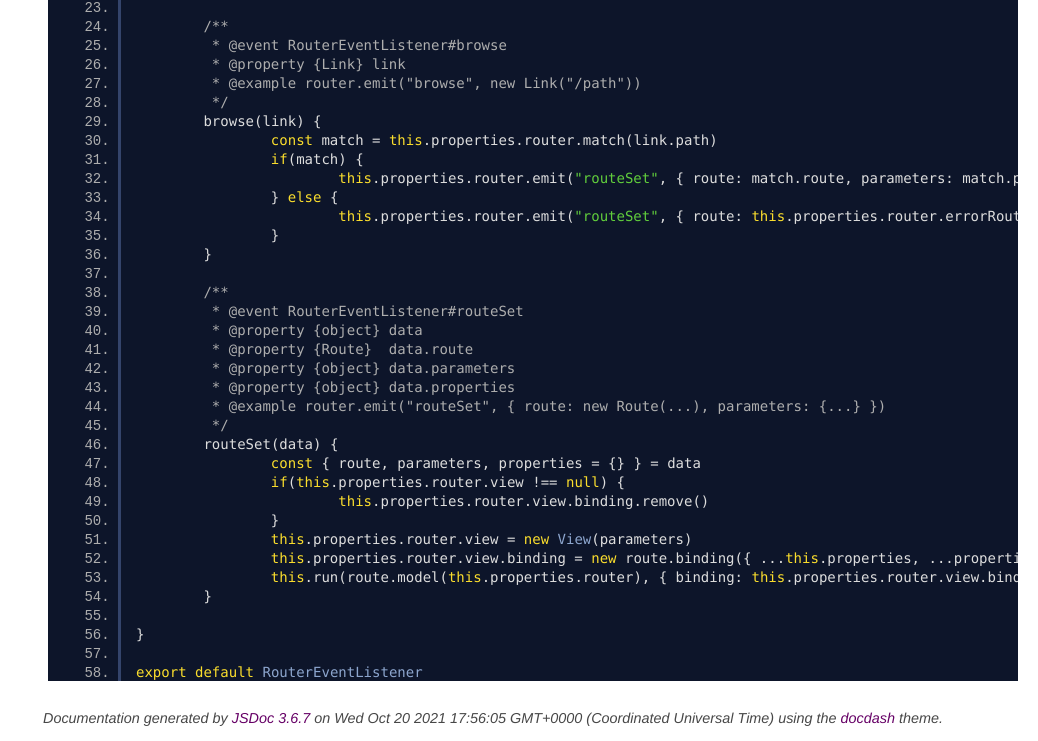
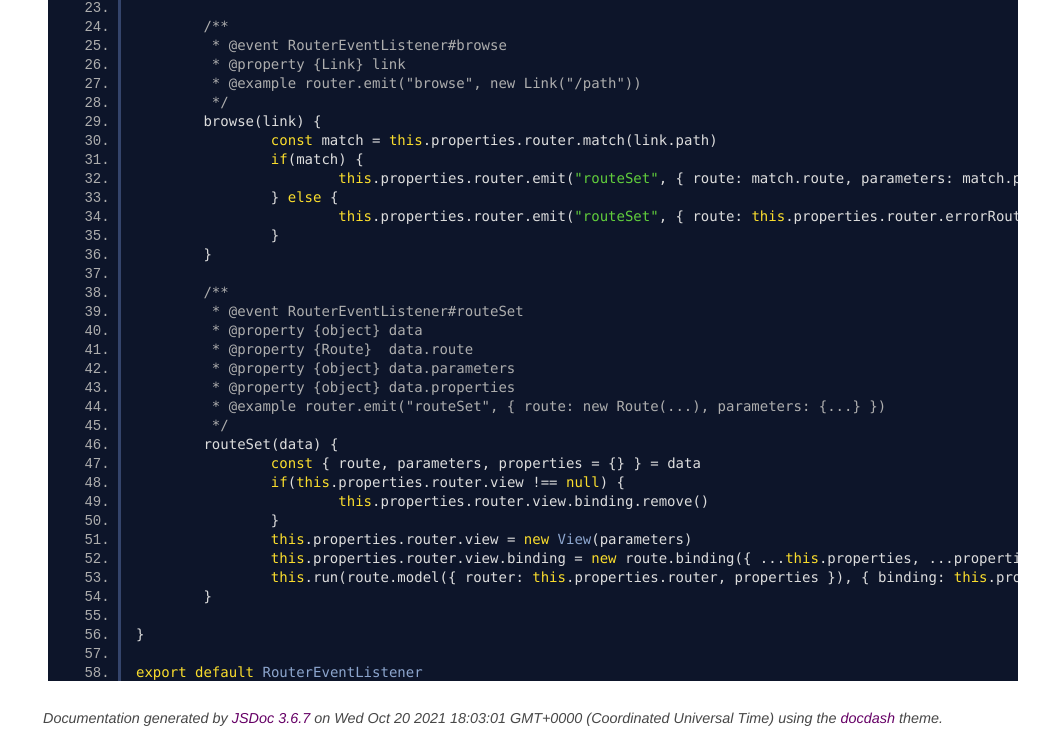
Before and after one commit to thoughtsunificator/domodel-router, a plain HTML site: page model_router.event.js.html in a window 1280 px wide. Shown: the part 579-1320 px from the top of the page, without its empty margins (242-1280 px from the left). Drawn offline with Linux system fonts and the light colour scheme.

Commit message:
Update gh-pages to output generated at 2052cff

```diff
--- a/model_router.event.js.html
+++ b/model_router.event.js.html
@@ -96,7 +96,7 @@ class RouterEventListener extends EventListener {
 		}
 		this.properties.router.view = new View(parameters)
 		this.properties.router.view.binding = new route.binding({ ...this.properties, ...properties })
-		this.run(route.model(this.properties.router), { binding: this.properties.router.view.binding })
+		this.run(route.model({ router: this.properties.router, properties }), { binding: this.properties.router.view.binding })
 	}
 
 }
@@ -116,7 +116,7 @@ export default RouterEventListener
 <br class="clear">
 
 <footer>
-    Documentation generated by <a href="https://github.com/jsdoc3/jsdoc">JSDoc 3.6.7</a> on Wed Oct 20 2021 17:56:05 GMT+0000 (Coordinated Universal Time) using the <a href="https://github.com/clenemt/docdash">docdash</a> theme.
+    Documentation generated by <a href="https://github.com/jsdoc3/jsdoc">JSDoc 3.6.7</a> on Wed Oct 20 2021 18:03:01 GMT+0000 (Coordinated Universal Time) using the <a href="https://github.com/clenemt/docdash">docdash</a> theme.
 </footer>
 
 <script>prettyPrint();</script>
```
Also changed, not shown: Link.html (+1 -1 lines), LinkBinding.html (+1 -1 lines), Route.html (+1 -1 lines), Router.html (+1 -1 lines), RouterBinding.html (+1 -1 lines), RouterEventListener.html (+1 -1 lines), View.html (+1 -1 lines), index.html (+1 -1 lines), model_link.binding.js.html (+1 -1 lines), model_router.binding.js.html (+1 -1 lines), object_link.js.html (+1 -1 lines), object_route.js.html (+1 -1 lines), object_router.js.html (+1 -1 lines), object_view.js.html (+1 -1 lines).
